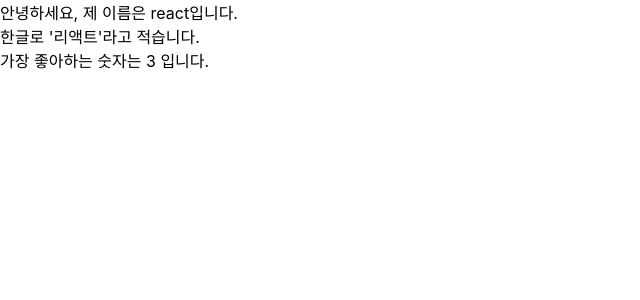
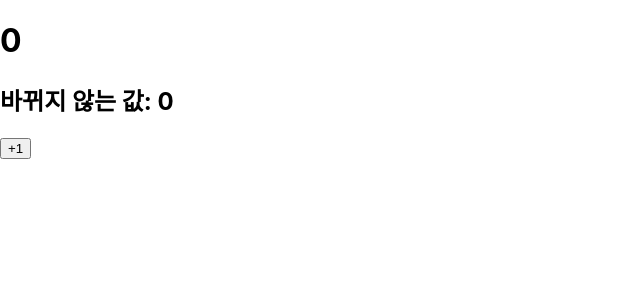
Before and after one commit to jh1109/learn-react-velopert, a React (Create React App) app: page / in a window 1280 px wide. Shown: the top 300 px of the page, without its empty margins (0-640 px from the left). Built offline with nearby package versions, Linux system fonts and the light colour scheme.

Commit message:
[learn] 3.4.1 클래스형 컴포넌트의 state

```diff
--- a/src/App.js
+++ b/src/App.js
@@ -1,7 +1,7 @@
-import MyComponent from './MyComponent';
+import Counter from './Counter';
 
 const App = () => {
-  return <MyComponent favoriteNumber={3}>리액트</MyComponent>;
+  return <Counter />;
 };
 
 export default App;
--- /dev/null
+++ b/src/Counter.js
@@ -0,0 +1,76 @@
+import { Component } from 'react';
+
+class Counter extends Component {
+  // constructor 함수를 이용해서 초기값 설정
+  // constructor(props) {
+  //   super(props);
+  //   this.state = {
+  //     number: 0,
+  //     fixedNumber: 0
+  //   };
+  // }
+  /* constructor의 목적
+    - this.state의 초기값 설정
+      -> 초기 상태 값을 지정할 수 있는 유일한 공간이다. 따라서 setState()를 정의할 수 없다. */
+
+  // constructor 없이 state를 정의하는 방법
+  state = {
+    number: 0,
+    fixedNumber: 0
+  };
+
+  render() {
+    const { number, fixedNumber } = this.state;
+    return (
+      <div>
+        <h1>{number}</h1>
+        <h2>바뀌지 않는 값: {fixedNumber}</h2>
+        <button
+          onClick={()=>{
+            // console.log(number);
+            // this.setState({number: number+1});
+            // console.log(number);
+            // this.setState({number: this.state.number+1});
+            // console.log(number);
+            // 여전히 1씩 증가한다.
+            /* 한 번 클릭하면 UI에는 1로 보이지만 콘솔창에는 여전히 모두 0으로 뜬다.
+              setState()는 렌더링을 시켜주는 역할이다. +1된 값을 새로 렌더링 시킨다.
+              하지만 바로 number 값이 바뀌지는 않는다.
+              그럼 두번째 값은 왜 1이 추가 안되느냐?
+              setState는 비교를 한다. 렌더링 한 값과 또 변한 값을.
+              렌더링을 1로 했는데 number 값이 최종 바뀐게 아니기 때문에 두번째 setState도 1이다.
+              두 값을 비교했을 때 다르지 않으므로 setState는 렌더링 하지 않는다.
+              만약 setState값을 다르게 하면 마지막 setState 값을 기준으로 렌더링 된다.
+              클릭을 한번 더 해보면 그때 콘솔창에 number가 1로 뜨는 것을 확인할 수 있다.
+            */
+
+            // 두개의 동작을 추가하고 싶다면, 객체 대신 함수를 인자로 넣어주자.
+            /*
+            this.setState(prevState => {
+              return {
+                number: prevState.number + 1
+              };
+            });
+            this.setState(prevState => ({
+              number: prevState.number + 1
+            }));
+            */
+
+            //this.setState() 이후 특정 작업을 하고 싶을 때
+            this.setState(
+              {
+                number: number +1
+              },
+              () => {
+                console.log('방금 setState가 호출되었습니다.');
+                console.log(this.state);
+                console.log(number); // 상태에서는 number: 1이 나오지만 여전히 number는 0. 상태 != 값
+              }
+            );
+          }}>+1</button>
+      </div>
+    );
+  }
+}
+
+export default Counter;
--- a/src/MyComponent.js
+++ b/src/MyComponent.js
@@ -32,6 +32,8 @@
 
   render() {
     const { name, favoriteNumber, children } = this.props;
+    // console.log(this.props);
+    // console.log(typeof children);
     return (
       <div>
         안녕하세요, 제 이름은 {name}입니다. <br />
```
